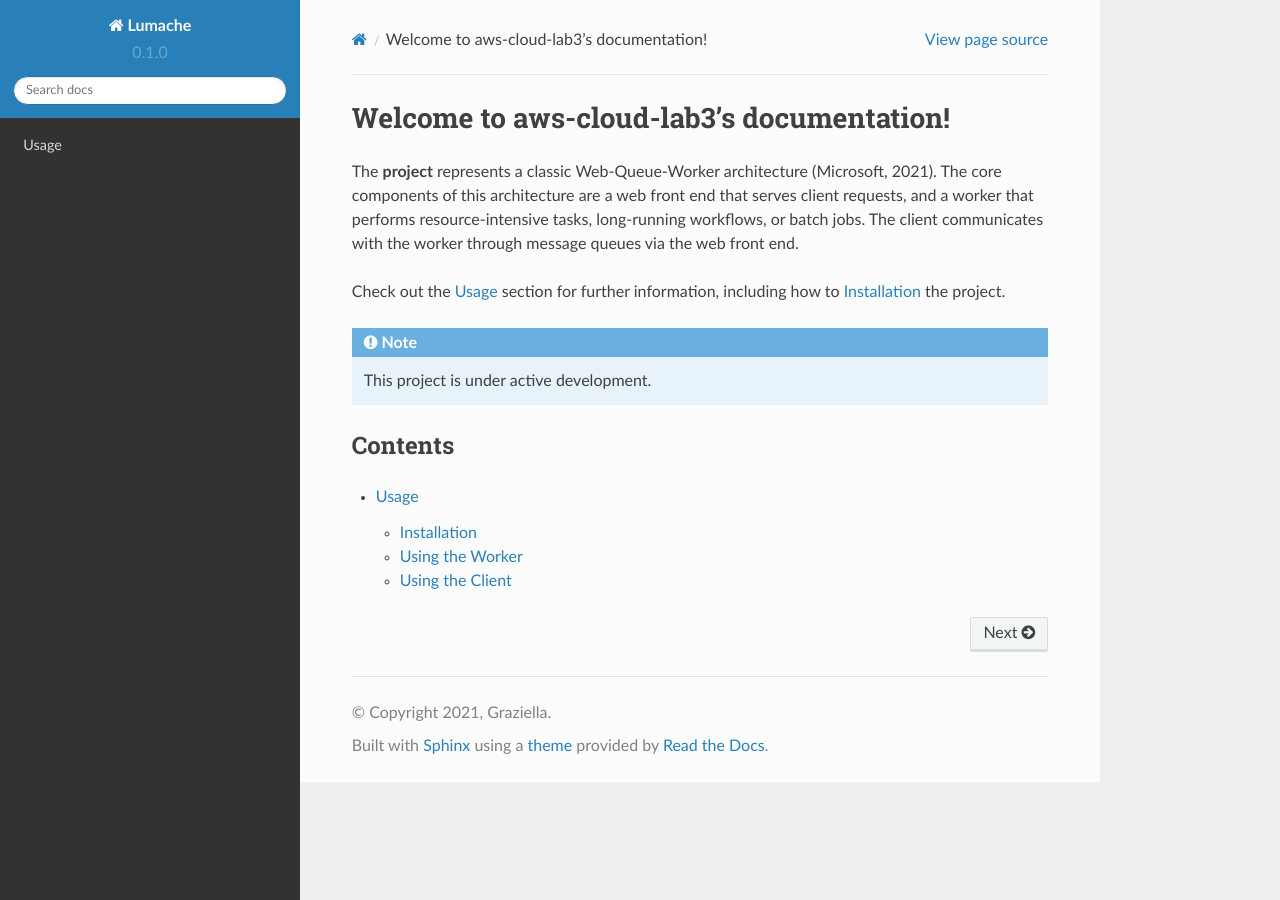
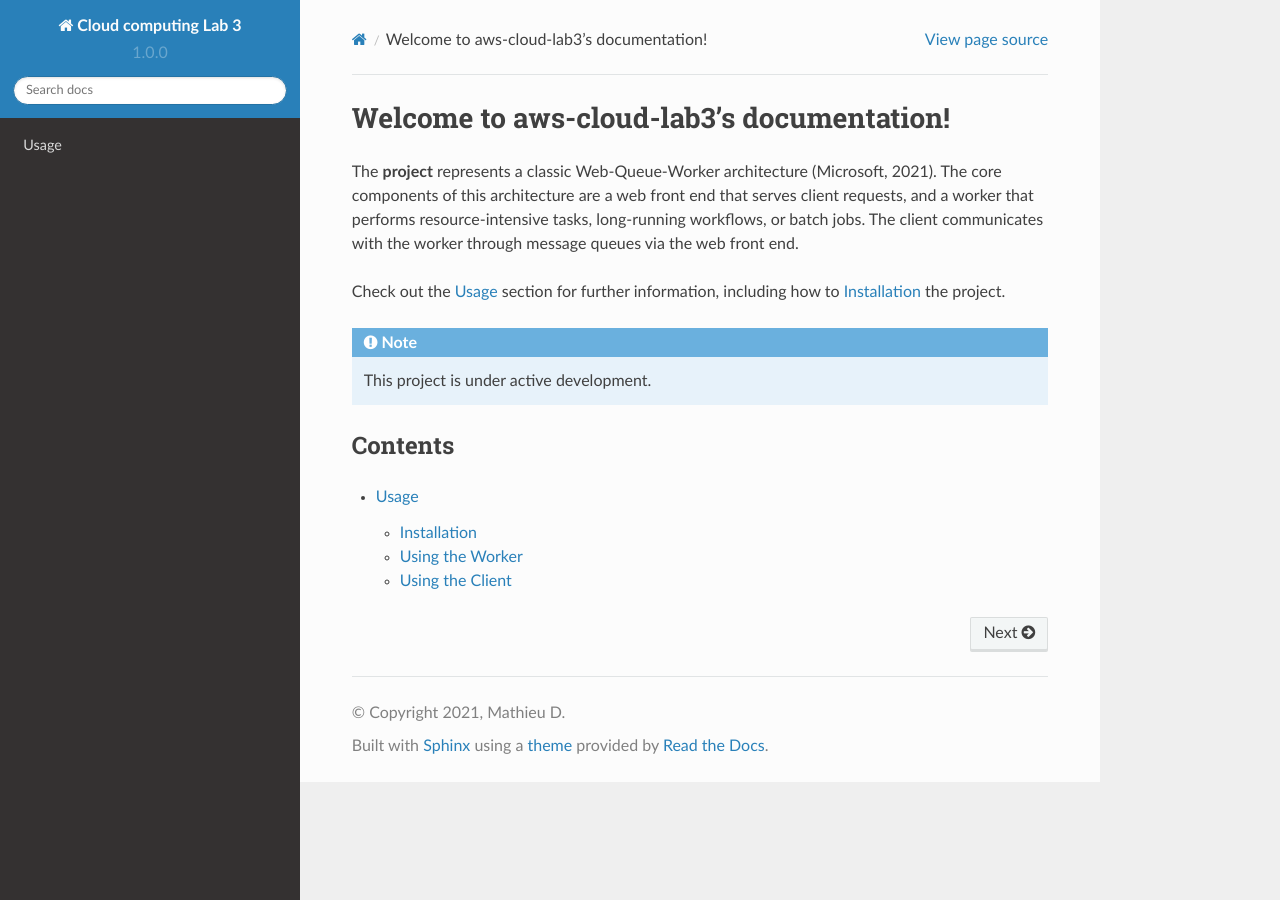
Before and after one commit to maximelefrancois86/aws-cloud-lab3, a Sphinx documentation site: the page built from docs/source/index.rst, in a window 1280 px wide. Built offline with Sphinx 7.4.7 and the Read the Docs theme 2.0.0, drawn with Linux system fonts in a browser that asks for light colours.

Commit message:
Update conf.py

```diff
--- a/docs/source/conf.py
+++ b/docs/source/conf.py
@@ -2,12 +2,12 @@
 
 # -- Project information
 
-project = 'Lumache'
-copyright = '2021, Graziella'
-author = 'Graziella'
+project = 'Cloud computing Lab 3'
+copyright = '2021, Mathieu D'
+author = 'Mathieu D'
 
 release = '0.1'
-version = '0.1.0'
+version = '1.0.0'
 
 # -- General configuration
 
```
